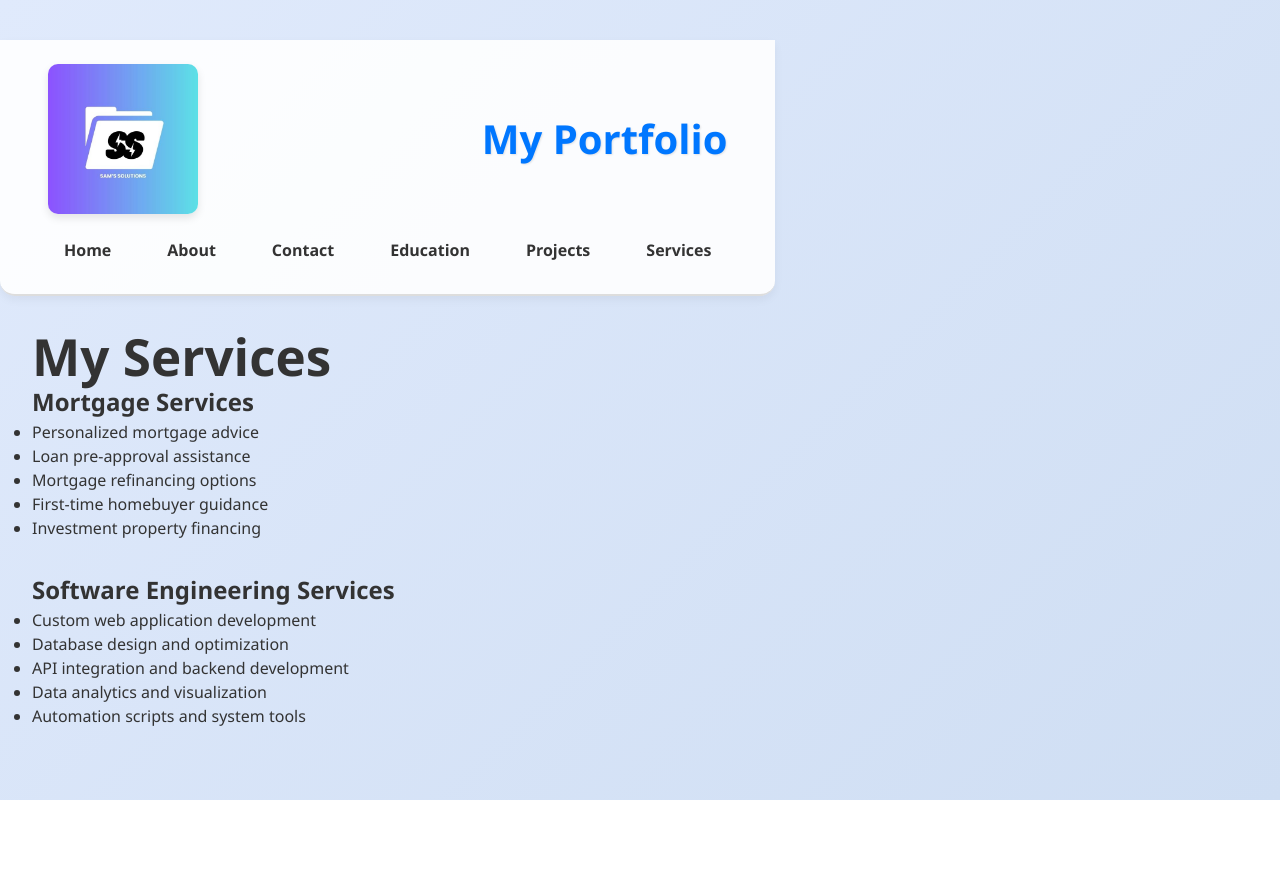
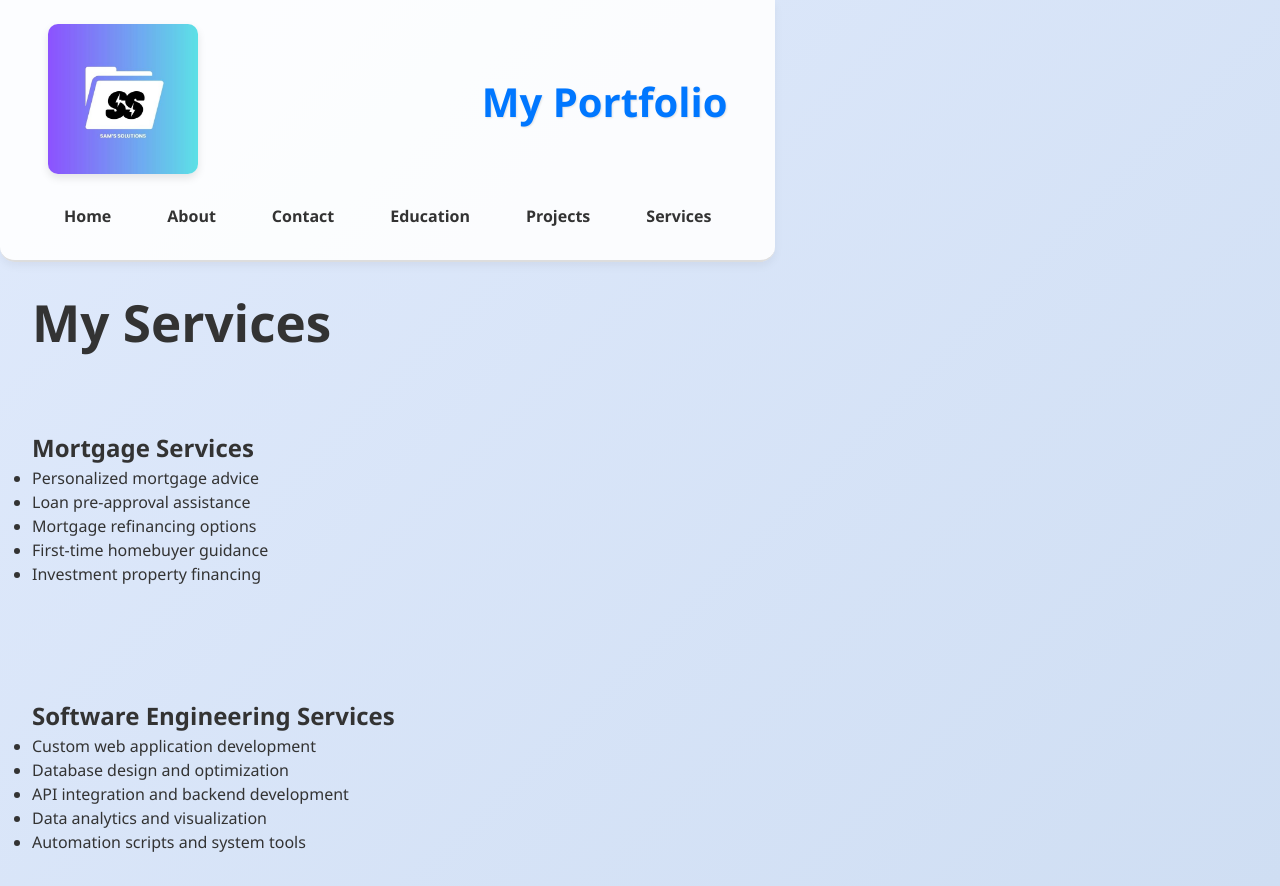
Before and after one commit to sandhusamit/comp229-f25-401-week2, a React (Vite) app: page /services in a window 1280 px wide. Before the commit the page ends 800 px from the top, so only its background shows below. Built offline with nearby package versions, Linux system fonts and the light colour scheme.

Commit message:
Linked logo to home page

```diff
--- a/src/components/Services.jsx
+++ b/src/components/Services.jsx
@@ -4,7 +4,7 @@ export default function Services() {
         <h1>My Services</h1>
 
         {/* Mortgage Services */}
-        <section style={{ marginBottom: "2rem" }}>
+        <section style={{ marginTop: "5rem", marginBottom: "7rem" }}>
           <h2>Mortgage Services</h2>
           <ul>
             <li>Personalized mortgage advice</li>
--- a/src/components/layout.jsx
+++ b/src/components/layout.jsx
@@ -3,7 +3,9 @@ export default function Layout() {
     return (
       <header>
         <div className="header-top">
-          <img src="/samsol.jpg" alt="SamsSolutions" />
+          <Link to="/">
+            <img src="/samsol.jpg" alt="SamsSolutions"/>
+          </Link>
           <h1>My Portfolio</h1>
         </div>
 
```
